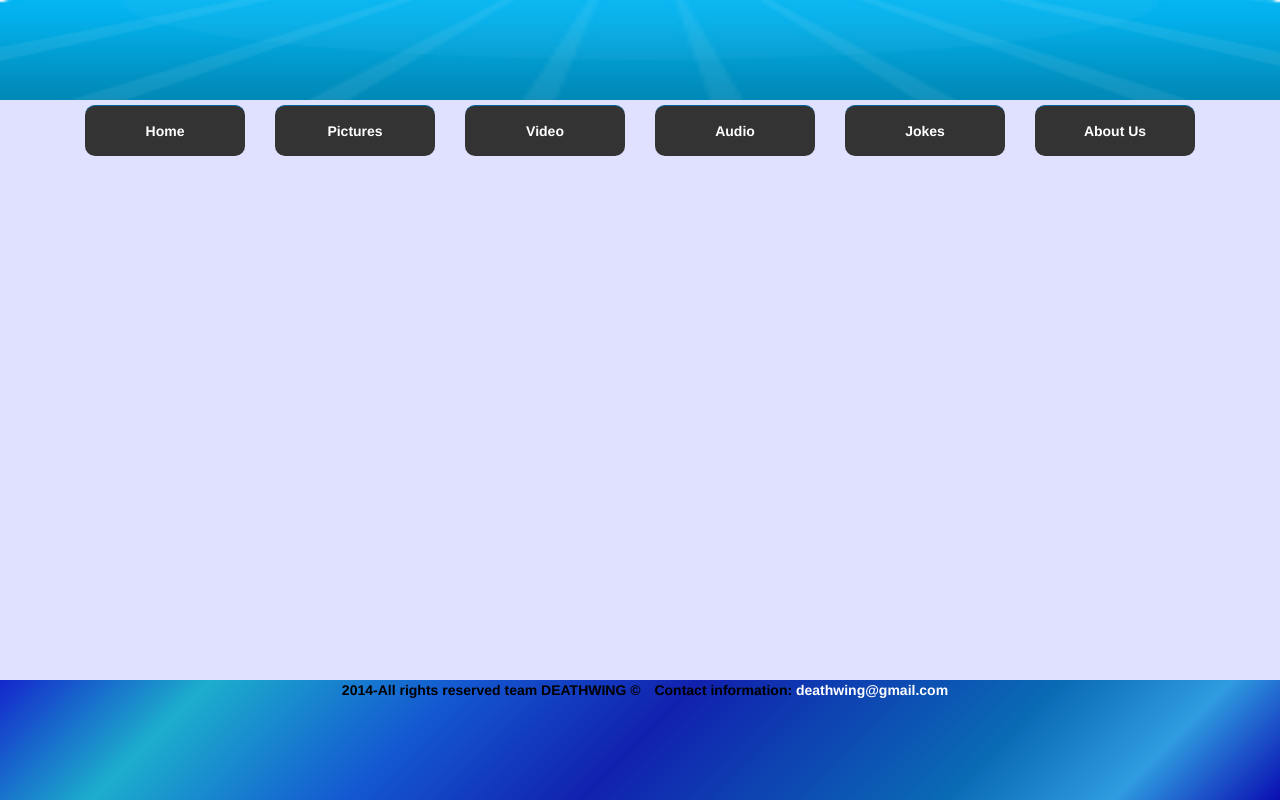
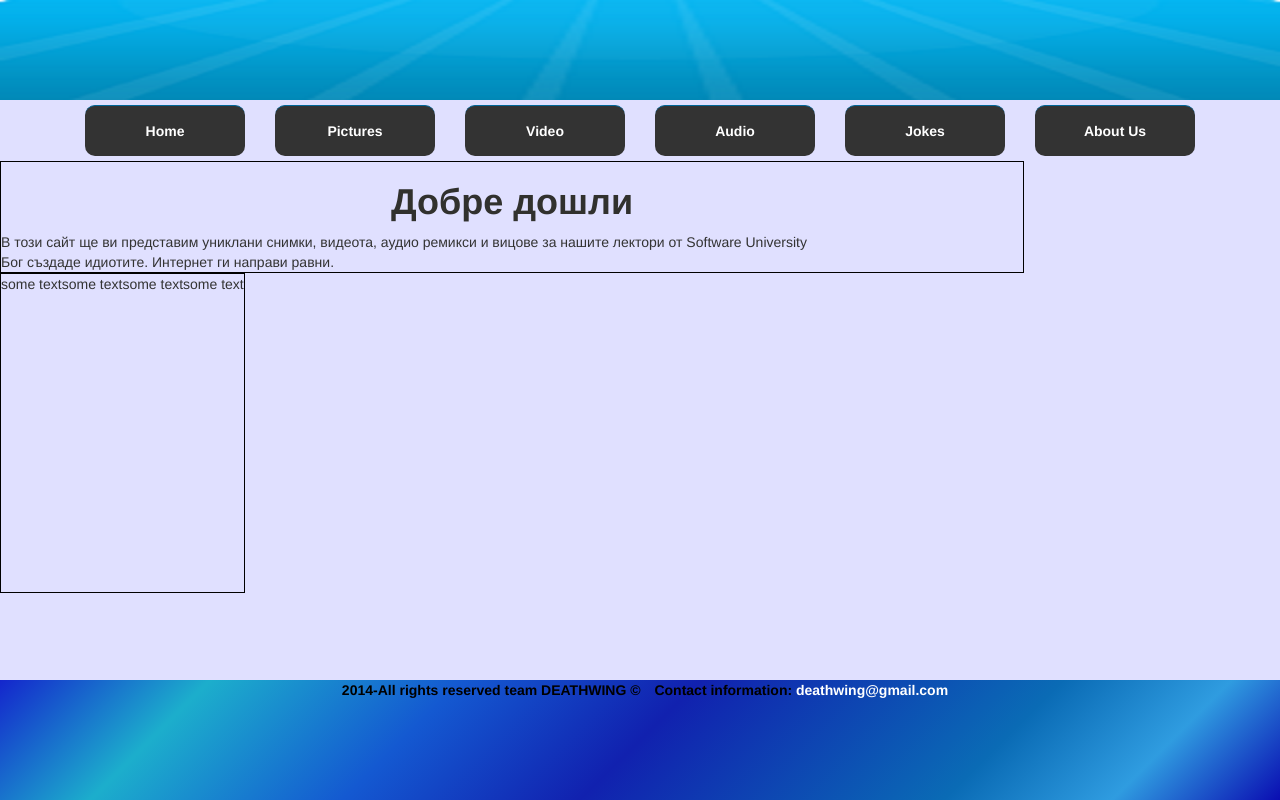
Before and after one commit to reathh/FootballUni, a PHP site: page / in a window 1280 px wide. Run offline with PHP 8.4, Linux system fonts and the light colour scheme; some libraries are stand-ins or nearby versions.

Commit message:
content
section and aside

```diff
--- a/css/style.css
+++ b/css/style.css
@@ -8,6 +8,10 @@ body {
     width: 100%;
     height: 100%;
     background: #E0E0FF;
+}
+#header img {
+    height: 100px;
+    width: 100%;
 }
 nav {
 	margin-top: 5px;
@@ -69,3 +73,17 @@ p {
 .contact a {
     color: white;
 }
+h1 {
+    text-align: center;
+    color: #31312E;
+    font-weight: bold;
+}
+section {
+    width: 80%;
+    border: 1px solid black;
+}
+aside {
+    position: absolute;
+    border: 1px solid black;
+    height: 40%;
+}
--- a/index.html
+++ b/index.html
@@ -10,8 +10,9 @@
     </head>
     <body>
         <header>
-            <img src="images/header.png" width="100%" height="100px" />
-
+           <div id="header">
+            <img src="images/header.png" />
+            </div>
             <nav>
                 <div class="container-fluid">
                     <div class="row">
@@ -51,6 +52,16 @@
                 </div>
             </nav>
         </header>
+           <section>
+               <h1>Добре дошли</h1>
+               <p>В този сайт ще ви представим униклани снимки, видеота, аудио ремикси и вицове за нашите лектори от Software University</p>
+               <br>
+               <p>Бог създаде идиотите. Интернет ги направи равни.</p>
+
+           </section>
+           <aside>
+               <p>some textsome textsome textsome text</p>
+           </aside>
         <footer>
             <div id="foooter">
                 <p class="team">2014-All rights reserved team DEATHWING  &copy;</p>
```
Also changed, not shown: images/header.png.
